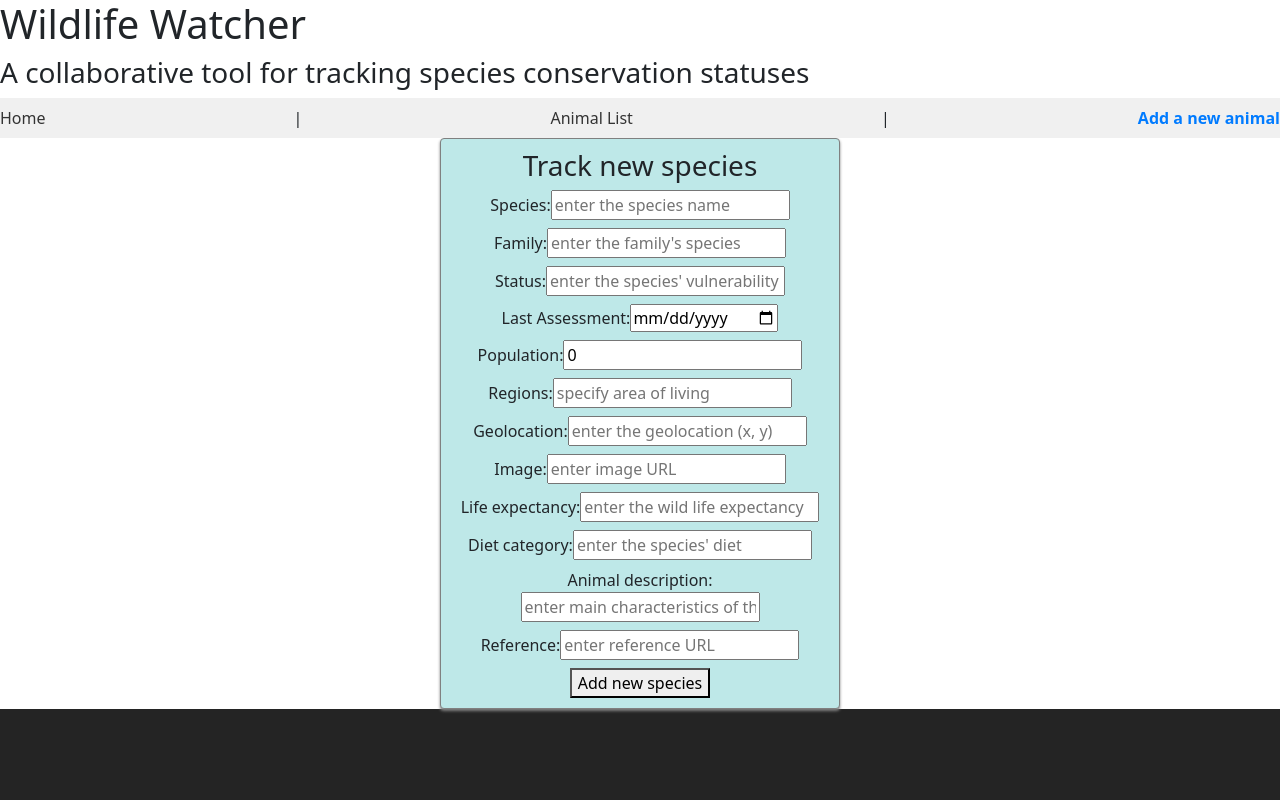
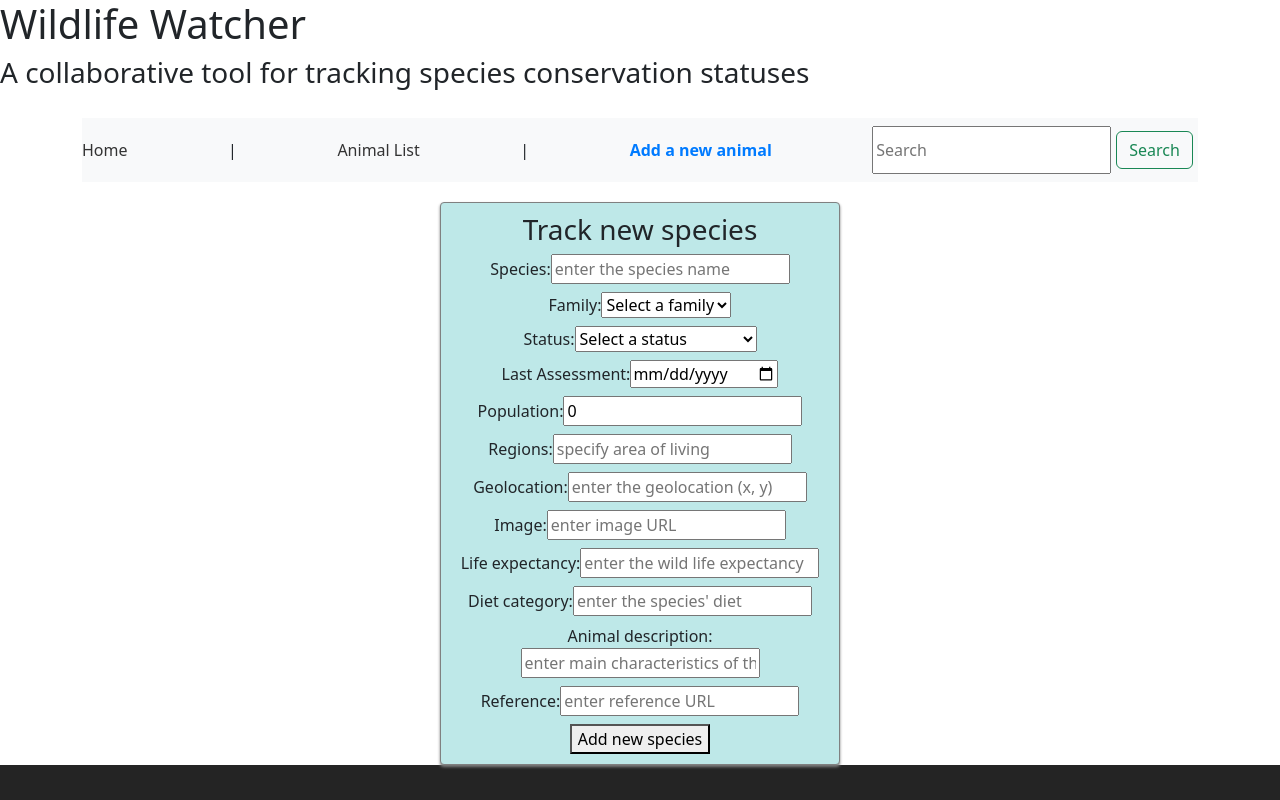
Before and after one commit to GB-Squad/Project-2-Environment-Climate-change, a React (Vite) app: page /addAnimal in a window 1280 px wide. Built offline with nearby package versions, Linux system fonts and the light colour scheme.

Commit message:
NavBar update

```diff
--- a/src/Components/Navbar.jsx
+++ b/src/Components/Navbar.jsx
@@ -1,21 +1,36 @@
-import { Link, NavLink } from "react-router-dom"
+import { Link, NavLink, useLocation } from "react-router-dom";
 
 function Navbar() {
-return (
-    <nav className="navbar">
-        <NavLink to="/">
-            Home
-        </NavLink>
-        |
-        <NavLink to="/animalList">
-            Animal List
-        </NavLink>
-        |
-        <NavLink to="/addAnimal">
-            Add a new animal
-        </NavLink>
-    </nav>
-)
+    const location = useLocation();
+    const shouldShowSearchBar = location.pathname !== '/';
+    const shouldShowNavBar = location.pathname === '/animalList' || location.pathname === '/' || location.pathname === '/addAnimal';
+
+    if (!shouldShowNavBar) {
+        return null;
+    }
+
+    return (
+        <div className="container">
+            <nav className="navbar bg-body-tertiary">
+                <NavLink to="/">Home</NavLink> |
+                <NavLink to="/animalList">Animal List</NavLink> |
+                <NavLink to="/addAnimal">Add a new animal</NavLink>
+
+                {shouldShowSearchBar && (
+                    <form className="d-flex">
+                        <input
+                            type="search"
+                            placeholder="Search"
+                            aria-label="Search"
+                        />
+                        <button className="btn btn-outline-success" type="submit">
+                            Search
+                        </button>
+                    </form>
+                )}
+            </nav>
+        </div>
+    );
 }
 
-export default Navbar
+export default Navbar;
--- a/src/Pages/AddAnimal.jsx
+++ b/src/Pages/AddAnimal.jsx
@@ -22,7 +22,11 @@ function AddAnimal() {
     const handleSubmit = (e) => {
         e.preventDefault();
 
-        // Create the new animal object
+        if (!family || !status) {
+            alert("Family and Status are mandatory fields.");
+            return;
+        }
+
         const newSpecies = {
             family,
             species,
@@ -38,18 +42,15 @@ function AddAnimal() {
             reference,
         };
 
-        // Make the POST request to save the new species
         axios
             .post("https://environmentalchanges-5f276-default-rtdb.europe-west1.firebasedatabase.app/animal.json", newSpecies)
             .then((response) => {
-                // Redirect to the animal list after successful submission
                 navigate(`/animalList`);
             })
             .catch((e) => {
                 console.log("Error posting new species:", e);
             });
 
-        // Clear the form fields after submitting
         setFamily("");
         setSpecies("");
         setStatus("");
@@ -78,27 +79,41 @@ function AddAnimal() {
                         onChange={(e) => { setSpecies(e.target.value) }}
                     />
                 </label>
+
                 <label>
                     Family:
-                    <input
-                        type="text"
+                    <select
                         name="family"
-                        placeholder="enter the family's species"
                         value={family}
-                        onChange={(e) => { setFamily(e.target.value) }}
-                    />
+                        onChange={(e) => setFamily(e.target.value)}
+                        required
+                    >
+                        <option value="">Select a family</option>
+                        <option value="Felidae">Felidae</option>
+                        <option value="Canidae">Canidae</option>
+                        <option value="Cervidae">Cervidae</option>
+                        <option value="Ursidae">Ursidae</option>
+                        {/* Add more families as needed */}
+                    </select>
                 </label>
 
                 <label>
                     Status:
-                    <input
-                        type="text"
+                    <select
                         name="status"
-                        placeholder="enter the species' vulnerability status"
                         value={status}
-                        onChange={(e) => { setStatus(e.target.value) }}
-                    />
+                        onChange={(e) => setStatus(e.target.value)}
+                        required
+                    >
+                        <option value="">Select a status</option>
+                        <option value="Endangered">Endangered</option>
+                        <option value="Vulnerable">Vulnerable</option>
+                        <option value="Least Concern">Least Concern</option>
+                        <option value="Critically Endangered">Critically Endangered</option>
+                        {/* Add more status options as needed */}
+                    </select>
                 </label>
+
                 <label>
                     Last Assessment:
                     <input
@@ -109,6 +124,7 @@ function AddAnimal() {
                         onChange={(e) => { setLastAssessed(e.target.value) }}
                     />
                 </label>
+
                 <label>
                     Population:
                     <input
@@ -119,6 +135,7 @@ function AddAnimal() {
                         onChange={(e) => { setPopulation(e.target.value) }}
                     />
                 </label>
+
                 <label>
                     Regions:
                     <input
@@ -129,6 +146,7 @@ function AddAnimal() {
                         onChange={(e) => { setRegions(e.target.value) }}
                     />
                 </label>
+
                 <label>
                     Geolocation:
                     <input
@@ -139,6 +157,7 @@ function AddAnimal() {
                         onChange={(e) => { setGeolocations(e.target.value) }}
                     />
                 </label>
+
                 <label>
                     Image:
                     <input
@@ -149,6 +168,7 @@ function AddAnimal() {
                         onChange={(e) => { setImage(e.target.value) }}
                     />
                 </label>
+
                 <label>
                     Life expectancy:
                     <input
@@ -159,6 +179,7 @@ function AddAnimal() {
                         onChange={(e) => { setLife_expectancy(e.target.value) }}
                     />
                 </label>
+
                 <label>
                     Diet category:
                     <input
@@ -169,6 +190,7 @@ function AddAnimal() {
                         onChange={(e) => { setDiet_category(e.target.value) }}
                     />
                 </label>
+
                 <label>
                     Animal description:
                     <input
@@ -179,6 +201,7 @@ function AddAnimal() {
                         onChange={(e) => { setAnimal_description(e.target.value) }}
                     />
                 </label>
+
                 <label>
                     Reference:
                     <input
@@ -189,6 +212,7 @@ function AddAnimal() {
                         onChange={(e) => { setReference(e.target.value) }}
                     />
                 </label>
+
                 <button type="submit">Add new species</button>
             </form>
         </div>
--- a/src/index.css
+++ b/src/index.css
@@ -17,11 +17,10 @@ h1 {
   line-height: 1.1;
 }
 
-.navbar {
-  display: flex;
-  gap: 1rem;
-  padding: 1rem;
-  background-color: #f0f0f0;
+.container {
+  max-width: 1200px;  /* Set maximum width */
+  margin: 0 auto;     /* Center the container */
+  padding: 20px;      /* Add padding inside the container */
 }
 
 .navbar a {
```
